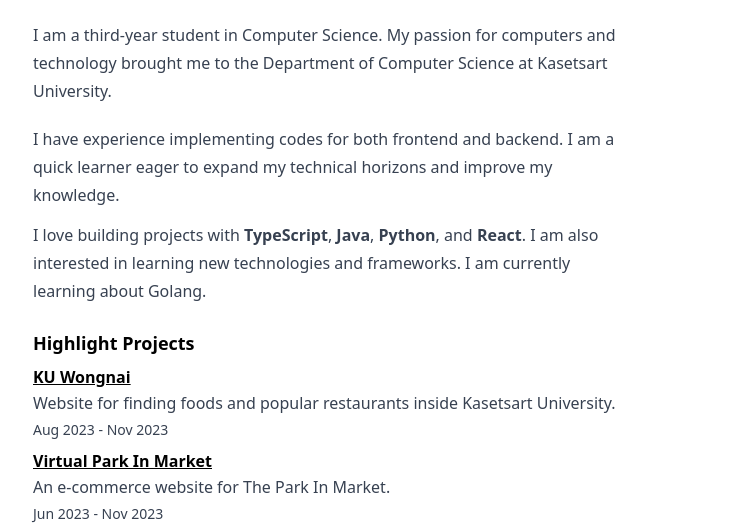
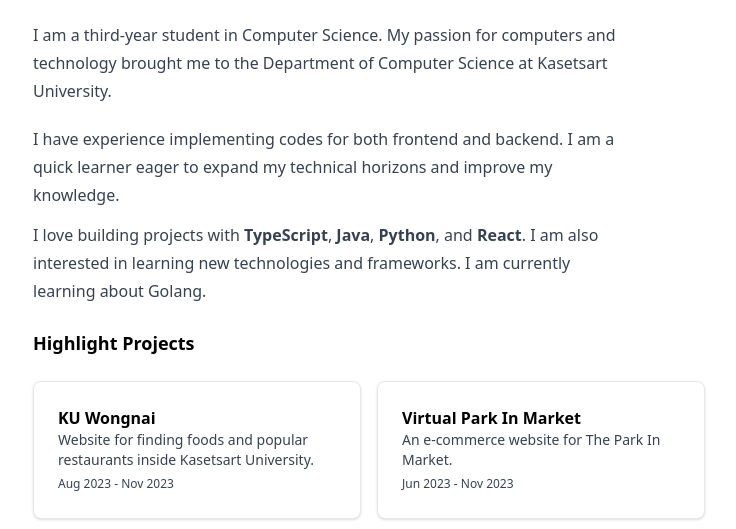
Before and after one commit to Qu1etboy/portfolio, an Astro site: page / in a window 1280 px wide. Shown: the part 195-724 px from the top of the page, without its empty margins (271-1007 px from the left). Built offline with nearby package versions, Linux system fonts and the light colour scheme; Astro itself is replaced by a stand-in of ours.

Commit message:
feat: add project card

```diff
--- a/src/pages/index.astro
+++ b/src/pages/index.astro
@@ -44,22 +44,21 @@
 			<p>
 				I love building projects with <b>TypeScript</b>, <b>Java</b>, <b>Python</b>, and <b>React</b>. I am also interested in learning new technologies and frameworks. I am currently learning about Golang.
 			</p>
-			<!-- <p>Let's connect! You can reach out to me at <a href="mailto:weerawong.v@gmail.com" target="_blank" class="underline">weerawong.v@gmail.com</a>, or following me on <a href="https://instagram.com/nonzagreanthai" target="_blank">Instagram</a></p> -->
 		</section>
 		<section class="mb-6">
 			<h2 class="text-lg mb-2 font-semibold">Highlight Projects</h2>
-			<ul class="space-y-2">
-				<li>
-					<a href="https://github.com/KU-Wongnai/ku-wongnai" target="_blank" class="font-semibold underline">KU Wongnai</a>
-					<p class="prose text-gray-700">Website for finding foods and popular restaurants inside Kasetsart University.</p>
-					<time class="text-sm text-gray-700">Aug 2023 - Nov 2023</time>
-				</li>
-				<li>
-					<a href="https://github.com/Qu1etboy/virtual-parkin-market" target="_blank" class="font-semibold underline">Virtual Park In Market</a>
-					<p class="prose text-gray-700">An e-commerce website for The Park In Market.</p>
-					<time class="text-sm text-gray-700">Jun 2023 - Nov 2023</time>
-				</li>
-			</ul>
+			<div class="grid grid-cols-2 gap-4 mt-6">
+					<a href="https://github.com/KU-Wongnai/ku-wongnai" target="_blank" class="block p-6 bg-white border border-gray-200 rounded-lg shadow hover:bg-gray-100">
+						<h5 class="font-semibold">KU Wongnai</h5>
+						<p class="prose text-sm text-gray-700">Website for finding foods and popular restaurants inside Kasetsart University.</p>
+						<time class="text-xs text-gray-700">Aug 2023 - Nov 2023</time>
+						</a>
+					<a href="https://github.com/KU-Wongnai/ku-wongnai" target="_blank" class="block p-6 bg-white border border-gray-200 rounded-lg shadow hover:bg-gray-100">
+						<h5 class="font-semibold">Virtual Park In Market</h5>
+						<p class="prose text-sm text-gray-700">An e-commerce website for The Park In Market.</p>
+						<time class="text-xs text-gray-700">Jun 2023 - Nov 2023</time>
+						</a>
+			</div>
 			<div class="mt-4">
 				<a href="https://github.com/Qu1etboy?tab=repositories" target="_blank" class="inline-block text-gray-900 bg-white focus:outline-none hover:bg-gray-100 focus:ring-4 focus:ring-gray-100 font-medium rounded-lg text-sm px-5 py-2.5 me-2 mb-2">
 					<span class="flex items-center gap-2">
```
